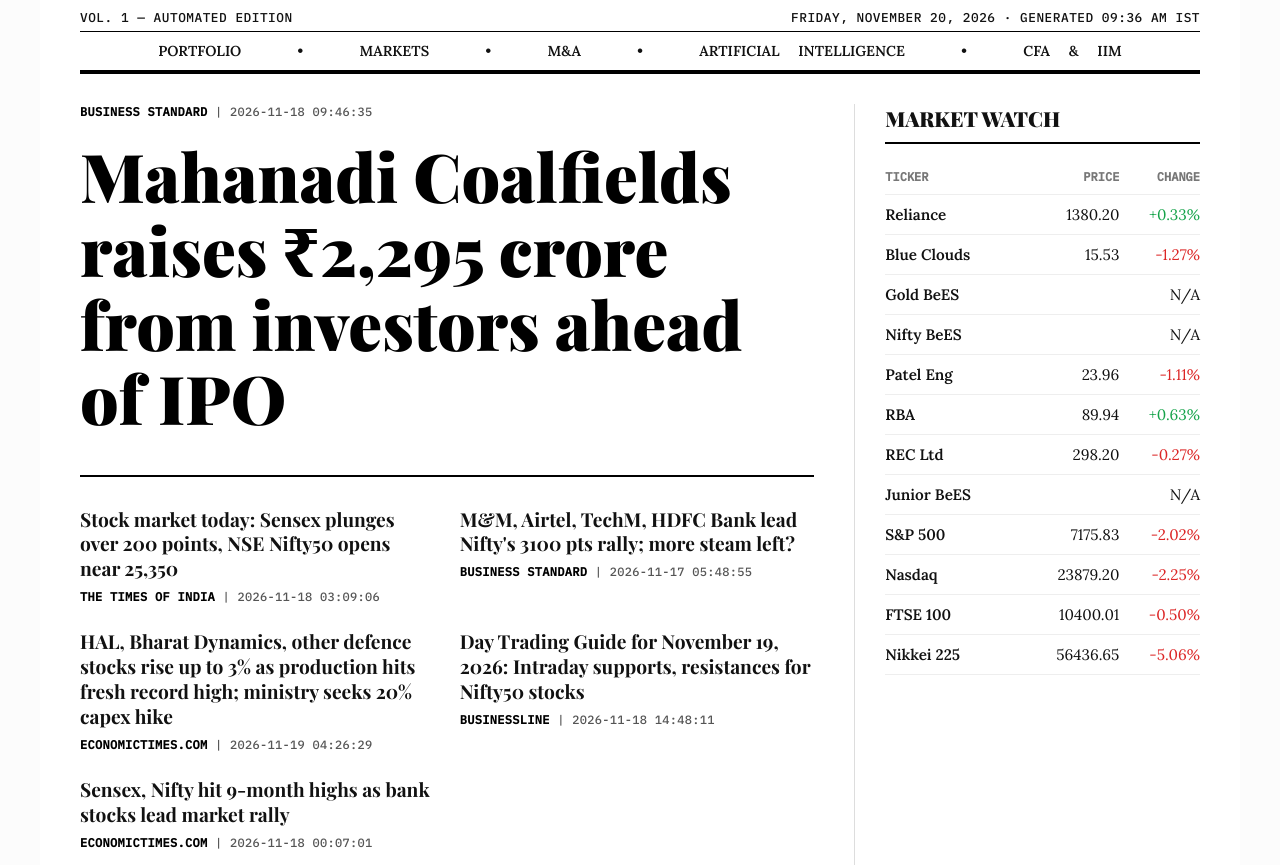
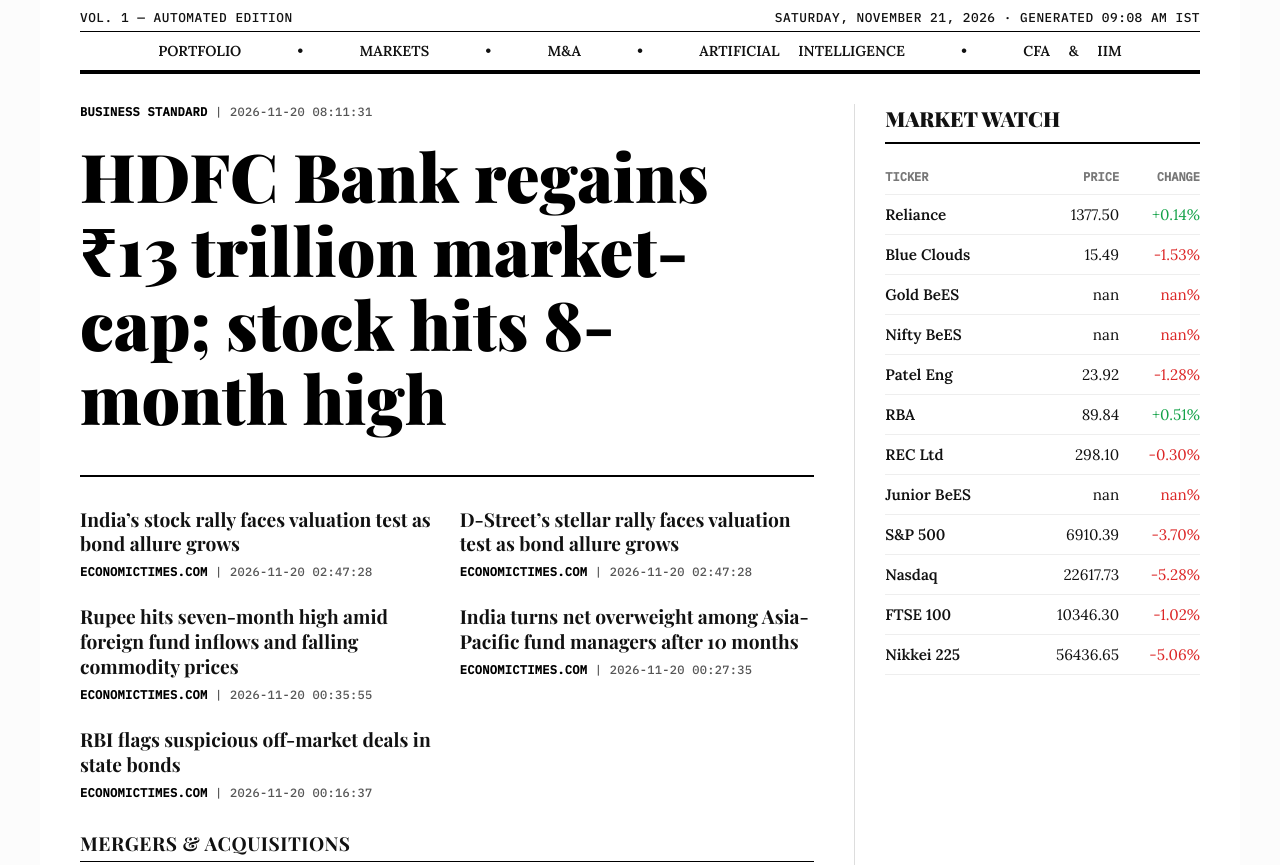
Before and after one commit to sagarry424-oss/daily-newspaper, a plain HTML site: page index.html in a window 1280 px wide. Shown: the part 180-1045 px from the top of the page. Drawn offline with nearby package versions, Linux system fonts and the light colour scheme; a web font is replaced by a local one.

Commit message:
Automated daily newspaper update

```diff
--- a/index.html
+++ b/index.html
@@ -165,7 +165,7 @@
         </div>
         <div class="date-bar">
             <span>Vol. 1 — Automated Edition</span>
-            <span>Friday, November 20, 2026 · Generated 09:36 AM IST</span>
+            <span>Saturday, November 21, 2026 · Generated 09:08 AM IST</span>
         </div>
         <div class="nav-bar">
             PORTFOLIO &nbsp; • &nbsp; MARKETS &nbsp; • &nbsp; M&amp;A &nbsp; • &nbsp; ARTIFICIAL INTELLIGENCE &nbsp; • &nbsp; CFA &amp; IIM
@@ -176,35 +176,35 @@
             <div class="main-content">
 
                 <div class="lead-story">
-                    <p class="meta"><strong>Business Standard</strong> | 2026-11-18 09:46:35</p>
-                    <h2><a href="https://www.business-standard.com/companies/news/mahanadi-coalfields-raises-2-295-crore-from-investors-ahead-of-ipo-126111800582_1.html" target="_blank">Mahanadi Coalfields raises ₹2,295 crore from investors ahead of IPO</a></h2>
+                    <p class="meta"><strong>Business Standard</strong> | 2026-11-20 08:11:31</p>
+                    <h2><a href="https://www.business-standard.com/markets/news/hdfc-bank-regains-13-trillion-market-cap-stock-hits-8-month-high-126112000503_1.html" target="_blank">HDFC Bank regains ₹13 trillion market-cap; stock hits 8-month high</a></h2>
                 </div>
 
                 <div class="articles-grid">
 
         <div class='article'>
-            <h3><a href='https://timesofindia.indiatimes.com/business/india-business/sensex-stock-market-today-18-november-2026-live-updates-nse-bse-gift-nifty-50-top-gainers-losers-mcx-stocks-in-focus-market-news/liveblog/135947076.cms' target='_blank'>Stock market today: Sensex plunges over 200 points, NSE Nifty50 opens near 25,350</a></h3>
-            <p class='meta'><strong>The Times of India</strong> | 2026-11-18 03:09:06</p>
+            <h3><a href='https://m.economictimes.com/markets/stocks/news/indias-stock-rally-faces-valuation-test-as-bond-allure-grows/articleshow/136010605.cms' target='_blank'>India’s stock rally faces valuation test as bond allure grows</a></h3>
+            <p class='meta'><strong>Economictimes.com</strong> | 2026-11-20 02:47:28</p>
         </div>
 
         <div class='article'>
-            <h3><a href='https://www.business-standard.com/markets/news/m-m-airtel-techm-hdfc-bank-lead-nifty-s-3100-pts-rally-more-steam-left-126111700263_1.html' target='_blank'>M&M, Airtel, TechM, HDFC Bank lead Nifty's 3100 pts rally; more steam left?</a></h3>
-            <p class='meta'><strong>Business Standard</strong> | 2026-11-17 05:48:55</p>
+            <h3><a href='https://m.economictimes.com/markets/bonds/indias-stock-rally-faces-valuation-test-as-bond-allure-grows/articleshow/136010605.cms' target='_blank'>D-Street’s stellar rally faces valuation test as bond allure grows</a></h3>
+            <p class='meta'><strong>Economictimes.com</strong> | 2026-11-20 02:47:28</p>
         </div>
 
         <div class='article'>
-            <h3><a href='https://m.economictimes.com/markets/stocks/news/hal-bharat-dynamics-other-defence-stocks-rise-up-to-3-as-production-hits-fresh-record-high-ministry-seeks-20-capex-hike/articleshow/135977454.cms' target='_blank'>HAL, Bharat Dynamics, other defence stocks rise up to 3% as production hits fresh record high; ministry seeks 20% capex hike</a></h3>
-            <p class='meta'><strong>Economictimes.com</strong> | 2026-11-19 04:26:29</p>
+            <h3><a href='https://m.economictimes.com/markets/forex/rupee-hits-seven-month-high-amid-foreign-fund-inflows-and-falling-commodity-prices/articleshow/136009061.cms' target='_blank'>Rupee hits seven-month high amid foreign fund inflows and falling commodity prices</a></h3>
+            <p class='meta'><strong>Economictimes.com</strong> | 2026-11-20 00:35:55</p>
         </div>
 
         <div class='article'>
-            <h3><a href='https://www.thehindubusinessline.com/portfolio/day-trading-guide/day-trading-guide-for-november-19/article71715728.ece' target='_blank'>Day Trading Guide for November 19, 2026: Intraday supports, resistances for Nifty50 stocks</a></h3>
-            <p class='meta'><strong>BusinessLine</strong> | 2026-11-18 14:48:11</p>
+            <h3><a href='https://m.economictimes.com/markets/stocks/news/india-turns-net-overweight-among-asia-pacific-fund-managers-after-10-months/articleshow/136008999.cms' target='_blank'>India turns net overweight among Asia-Pacific fund managers after 10 months</a></h3>
+            <p class='meta'><strong>Economictimes.com</strong> | 2026-11-20 00:27:35</p>
         </div>
 
         <div class='article'>
-            <h3><a href='https://m.economictimes.com/markets/stocks/news/sensex-nifty-hit-9-month-highs-as-bank-stocks-lead-market-rally/articleshow/135943938.cms' target='_blank'>Sensex, Nifty hit 9-month highs as bank stocks lead market rally</a></h3>
-            <p class='meta'><strong>Economictimes.com</strong> | 2026-11-18 00:07:01</p>
+            <h3><a href='https://m.economictimes.com/markets/bonds/rbi-probes-suspicious-off-market-trades-in-illiquid-state-bonds/articleshow/136008880.cms' target='_blank'>RBI flags suspicious off-market deals in state bonds</a></h3>
+            <p class='meta'><strong>Economictimes.com</strong> | 2026-11-20 00:16:37</p>
         </div>
 
                 </div>
@@ -238,23 +238,23 @@
                 <div class="articles-grid">
 
         <div class='article'>
-            <h3><a href='https://economictimes.indiatimes.com/news/short-videos/trump-opposes-global-regulation-of-superintelligence-at-33rd-apec-summit/videoshow/135984102.cms' target='_blank'>Trump opposes global regulation of superintelligence at 33rd APEC Summit</a></h3>
-            <p class='meta'><strong>The Times of India</strong> | 2026-11-19 09:00:38</p>
+            <h3><a href='https://timesofindia.indiatimes.com/technology/tech-news/san-francisco-police-makes-arrests-outside-anthropic-headquarters-on-ipo-day-as-hundreds-protest-asking-ai-companies-to-ban-/articleshow/136020328.cms' target='_blank'>San Francisco Police makes arrests outside Anthropic headquarters on IPO day, as hundreds protest asking AI companies to ban ...</a></h3>
+            <p class='meta'><strong>The Times of India</strong> | 2026-11-20 09:07:10</p>
         </div>
 
         <div class='article'>
-            <h3><a href='https://economictimes.indiatimes.com/news/short-videos/we-oppose-any-form-of-trump-issues-big-ai-warning-to-world-at-apec-summit-in-china/videoshow/135983525.cms' target='_blank'>‘We oppose any form of...’: Trump issues big AI warning to world at APEC Summit in China</a></h3>
-            <p class='meta'><strong>The Times of India</strong> | 2026-11-19 08:43:54</p>
+            <h3><a href='https://www.business-standard.com/markets/news/sebi-domestically-governed-ai-model-securities-market-tuhin-kanta-pandey-126112000530_1.html' target='_blank'>Sebi studies domestic AI model to make regulatory tools cheaper, safer</a></h3>
+            <p class='meta'><strong>Business Standard</strong> | 2026-11-20 08:14:14</p>
         </div>
 
         <div class='article'>
-            <h3><a href='https://en.antaranews.com/news/443783/indonesia-seeks-german-capital-for-high-tech-sectors-trade-support' target='_blank'>Indonesia seeks German capital for high-tech sectors, trade support</a></h3>
-            <p class='meta'><strong>Antaranews.com</strong> | 2026-11-19 08:18:22</p>
+            <h3><a href='https://www.valuewalk.com/iosco-tells-finance-to-prepare-for-quantum-code-breaking-as-some-warn-of-a-five-year-window/' target='_blank'>IOSCO tells finance to prepare for quantum code-breaking as some warn of a five-year window</a></h3>
+            <p class='meta'><strong>ValueWalk</strong> | 2026-11-20 08:09:18</p>
         </div>
 
         <div class='article'>
-            <h3><a href='https://www.lifesciencesworld.com/where-do-the-birds-go-to-sleep-at-night/' target='_blank'>Where do the birds go to sleep at night?</a></h3>
-            <p class='meta'><strong>Lifesciencesworld.com</strong> | 2026-11-19 07:25:50</p>
+            <h3><a href='https://news.google.com/rss/articles/CBMifkFVX3lxTE0tTGkxamFseGctY0R3a3pRUTBYNTk5LW9ob1JJVWR6dW1XYm1HNUpZMERqODNUTkZkYU54MUtVZEJrbEhpWkdzSHZEYWl1ZkZPbE1xdTJkeERIY0pHYlU4SzVyOVZFRmhaRDVtdHhPV3BVVHMtb21LQVJVbmVWZw?oc=5' target='_blank'>AI is man-made and should be subject to human regulation | D+C - Development + Cooperation</a></h3>
+            <p class='meta'><strong>dandc.eu</strong> | Fri, 20 Nov 2026 07:30:00</p>
         </div>
 
                 </div>
@@ -300,50 +300,68 @@
 
         <tr>
             <td class='ticker-name'>Reliance</td>
-            <td class='price'>1380.20</td>
-            <td class='change' style='color:#16a34a'>+0.33%</td>
+            <td class='price'>1377.50</td>
+            <td class='change' style='color:#16a34a'>+0.14%</td>
         </tr>
 
         <tr>
             <td class='ticker-name'>Blue Clouds</td>
-            <td class='price'>15.53</td>
-            <td class='change' style='color:#dc2626'>-1.27%</td>
+            <td class='price'>15.49</td>
+            <td class='change' style='color:#dc2626'>-1.53%</td>
         </tr>
-        <tr><td class='ticker-name'>Gold BeES</td><td colspan='2' class='price'>N/A</td></tr><tr><td class='ticker-name'>Nifty BeES</td><td colspan='2' class='price'>N/A</td></tr>
+
+        <tr>
+            <td class='ticker-name'>Gold BeES</td>
+            <td class='price'>nan</td>
+            <td class='change' style='color:#dc2626'>nan%</td>
+        </tr>
+
+        <tr>
+            <td class='ticker-name'>Nifty BeES</td>
+            <td class='price'>nan</td>
+            <td class='change' style='color:#dc2626'>nan%</td>
+        </tr>
+
         <tr>
             <td class='ticker-name'>Patel Eng</td>
-            <td class='price'>23.96</td>
-            <td class='change' style='color:#dc2626'>-1.11%</td>
+            <td class='price'>23.92</td>
+            <td class='change' style='color:#dc2626'>-1.28%</td>
         </tr>
 
         <tr>
             <td class='ticker-name'>RBA</td>
-            <td class='price'>89.94</td>
-            <td class='change' style='color:#16a34a'>+0.63%</td>
+            <td class='price'>89.84</td>
+            <td class='change' style='color:#16a34a'>+0.51%</td>
         </tr>
 
         <tr>
             <td class='ticker-name'>REC Ltd</td>
-            <td class='price'>298.20</td>
-            <td class='change' style='color:#dc2626'>-0.27%</td>
+            <td class='price'>298.10</td>
+            <td class='change' style='color:#dc2626'>-0.30%</td>
         </tr>
-        <tr><td class='ticker-name'>Junior BeES</td><td colspan='2' class='price'>N/A</td></tr>
+
+        <tr>
+            <td class='ticker-name'>Junior BeES</td>
+            <td class='price'>nan</td>
+            <td class='change' style='color:#dc2626'>nan%</td>
+        </tr>
+
         <tr>
             <td class='ticker-name'>S&P 500</td>
-            <td class='price'>7175.83</td>
-            <td class='change' style='color:#dc2626'>-2.02%</td>
+            <td class='price'>6910.39</td>
+            <td class='change' style='color:#dc2626'>-3.70%</td>
         </tr>
 
         <tr>
             <td class='ticker-name'>Nasdaq</td>
-            <td class='price'>23879.20</td>
-            <td class='change' style='color:#dc2626'>-2.25%</td>
+            <td class='price'>22617.73</td>
+            <td class='change' style='color:#dc2626'>-5.28%</td>
         </tr>
 
         <tr>
             <td class='ticker-name'>FTSE 100</td>
-            <td class='price'>10400.01</td>
-            <td class='change' style='color:#dc2626'>-0.50%</td>
+            <td class='price'>10346.30</td>
+            <td class='change' style='color:#dc2626'>-1.02%</td>
         </tr>
 
         <tr>
```
